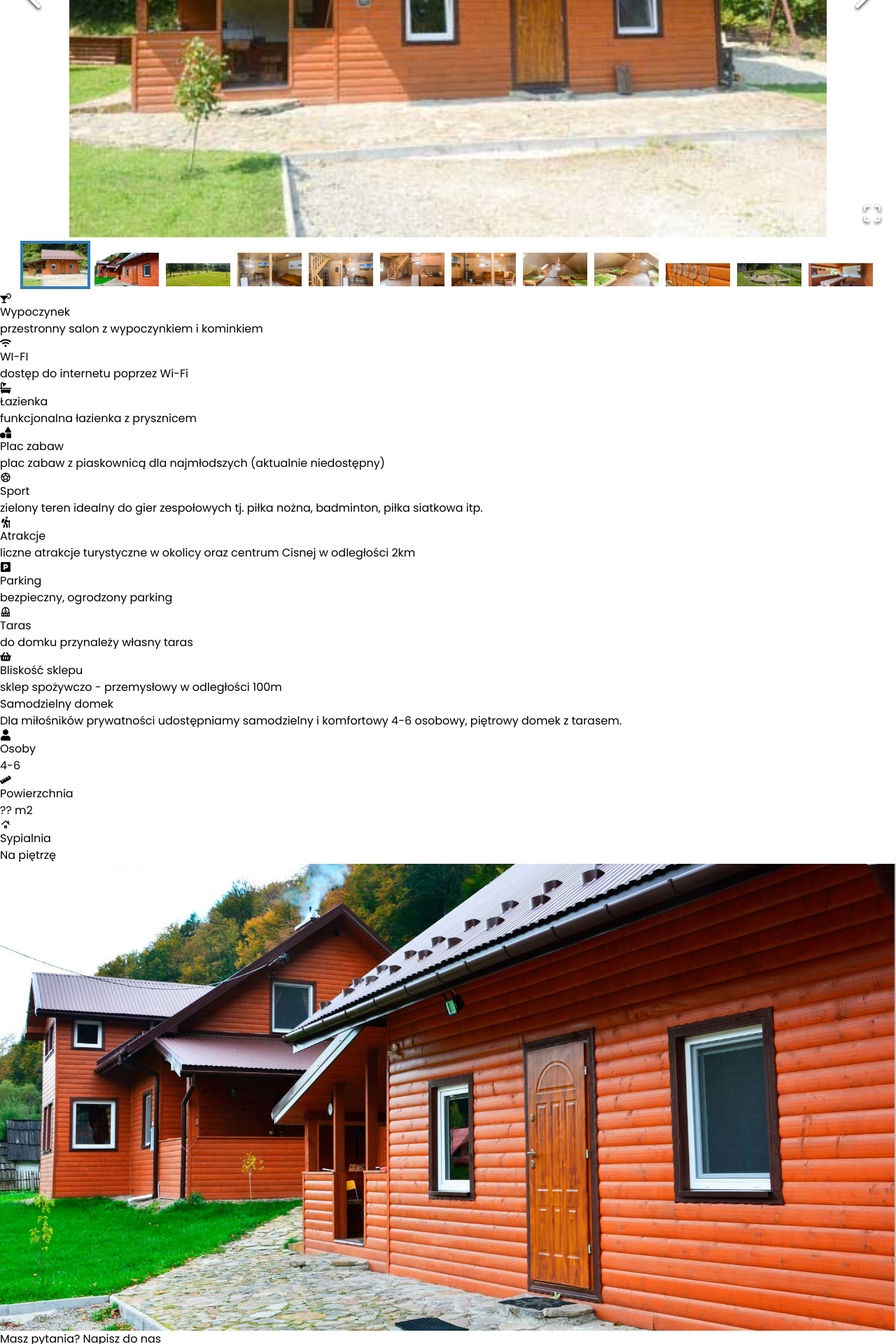
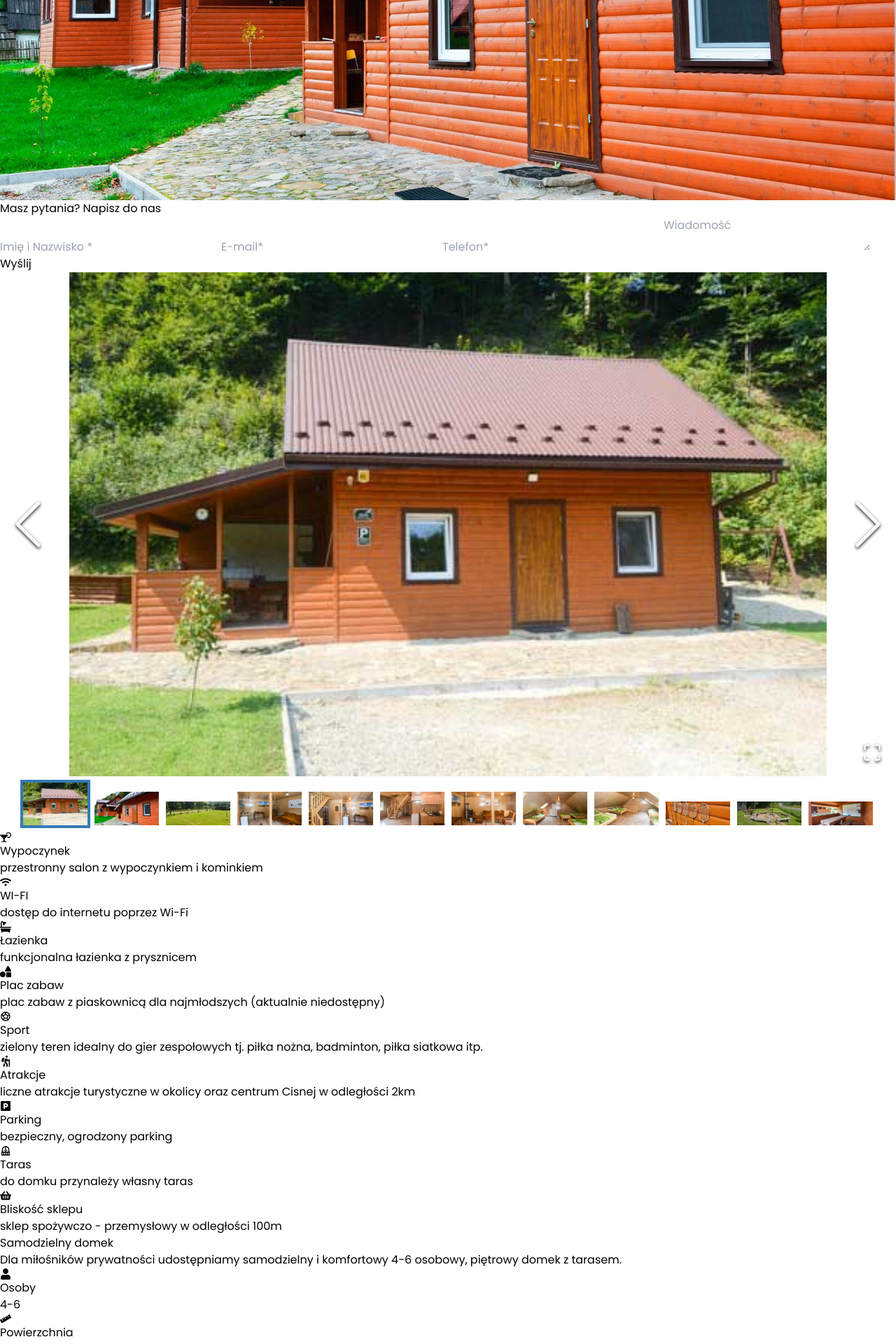
Before and after one commit to PaulKmuk/bklin, a React (Vite) app: page /domek in a window 1280 px wide. Shown: the part 880-2800 px from the top of the page at 70% size. Built offline with nearby package versions, Linux system fonts and the light colour scheme.

Commit message:
add responsive house page

```diff
--- a/src/components/FormHouse.jsx
+++ b/src/components/FormHouse.jsx
@@ -15,7 +15,7 @@ const FormHouse = () => {
             <h2 className='text-xl font-semibold flex gap-5 px-4'>
                Domek, 4-6 osób
             </h2>
-            <div className='w-full bg-gray-10 px-4 grid grid-cols-2 sm:grid-cols-3 gap-4 rounded-md'>
+            <div className='w-full bg-gray-10 px-4 grid grid-cols-2 sm:grid-cols-3 gap-2 md:gap-4 rounded-md'>
                   {house.options.map((el, index) => (
                      <div
                         className='bg-gray-50 text-slate-800 rounded-md border border-slate-400 flex flex-col items-center p-1'
--- a/src/components/FormRooms.jsx
+++ b/src/components/FormRooms.jsx
@@ -15,7 +15,7 @@ const FormRooms = () => {
             <h2 className='text-xl font-semibold flex gap-5 px-4'>
                Pokoje, 2-4 osobowe
             </h2>
-            <div className='w-full bg-gray-10 px-4 grid grid-cols-2 sm:grid-cols-3 gap-4 rounded-md'>
+            <div className='w-full bg-gray-10 px-4 grid grid-cols-2 sm:grid-cols-3 gap-2 md:gap-4 rounded-md'>
                   {rooms.options.map((el, index) => (
                      <div
                         className='bg-gray-50 text-slate-800 rounded-md border border-slate-400 flex flex-col items-center p-2'
--- a/src/components/Textarea.jsx
+++ b/src/components/Textarea.jsx
@@ -3,7 +3,7 @@ import React from 'react'
 const Textarea = ({ placeholder, onChange, type }) => {
    return (
       <textarea
-         className='border text-base md:text-lg px-4 py-2 rounded-sm flex-1 w-full max-md:min-h-[150px] min-h-[120px]'
+         className='border text-base md:text-lg px-4 py-2 rounded-sm flex-1 w-full max-md:min-h-[200px] min-h-[120px]'
          type={type}
          placeholder={placeholder}
          onChange={onChange}
--- a/src/pages/House.jsx
+++ b/src/pages/House.jsx
@@ -1,6 +1,8 @@
 import React, { useEffect } from 'react'
 import HeaderPage from '../components/HeaderPage';
 import img from '../images/kompleks.jpg';
+import ImageGallery from "react-image-gallery";
+import FormContact from '../components/FormContact';
 import DetailsOffer from '../components/DetailsOffer';
 import { house } from '../data';
 
@@ -23,7 +25,68 @@ const House = () => {
             img={img}
             title='Samodzielny domek'
             description='Dla miłośników prywatności udostępniamy samodzielny i komfortowy 4-6 osobowy, </br>piętrowy domek z tarasem.'/>
-         <DetailsOffer images={images} data={house}/>
+
+         <div className=''>
+            <div className='w-full max-w-[1200px] mx-auto p-4 md:p-8 flex flex-col-reverse md:flex-row gap-10 py-20'>
+
+               <div className='md:hidden'>
+                     <FormContact/>
+               </div>
+
+               <div className='flex-[3] flex flex-col gap-10 overflow-hidden'>
+                  <div className=''>
+                     <div>
+                        <ImageGallery
+                           showPlayButton={false}
+                           items={images}/>
+                     </div>
+                  </div>
+                  <div className='w-full bg-gray-100 p-2 md:p-8 grid grid-cols-2 md:grid-cols-3 gap-2 md:gap-4 rounded-md'>
+                     {house.options.map((el, index) => (
+                        <div
+                           className='bg-white text-slate-800 rounded-md border border-slate-400 flex flex-col items-center px-2 md:px-6 p-2'
+                           key={index}
+                        >
+                           <div className='py-2'>
+                              <el.icon className='text-xl md:text-2xl lg:text-4xl'/>
+                           </div>
+                           <h5 className='py-2 text-xs md:text-base lg:text-xl font-semibold text-center'>{el.label}</h5>
+                           <p className='text-center text-sm'>{el.description}</p>
+                        </div>
+                     ))}
+                  </div>
+               </div>
+
+               <div className='flex-[2] flex flex-col gap-10'>
+
+                  <div className='md:py-4'>
+                     <h1 className='text-2xl lg:text-4xl font-semibold pb-4 md:pb-8'>Samodzielny domek</h1>
+                     <p className=' md:text-xl font-medium'>Dla miłośników prywatności udostępniamy samodzielny i komfortowy 4-6 osobowy, piętrowy domek z tarasem.</p>
+                  </div>
+
+                  <div className='bg-white shadow-md border rounded-md p-2 md:p-4 lg:p-8'>
+                     {house.info.map((el, index) => (
+                        <div key={index} className='flex items-center text-slate-800'>
+                           <div className='p-2 md:p-4 lg:p-8'>
+                              <el.icon className='text-2xl md:text-4xl'/>
+                           </div>
+                           <label className='text-base md:text-lg lg:text-xl font-semibold px-4'>{el.label}</label>
+                           <p className='ml-auto sm:px-8 text-wrap text-sm md:text-base lg:text-lg font-semibold underline'>{el.value}</p>
+                        </div>
+                     ))}
+                  </div>
+
+                  <div className='max-md:hidden'>
+                     <FormContact/>
+                  </div>
+
+               </div>
+
+
+
+            </div>
+         </div>
+
       </div>
    )
 }
```
